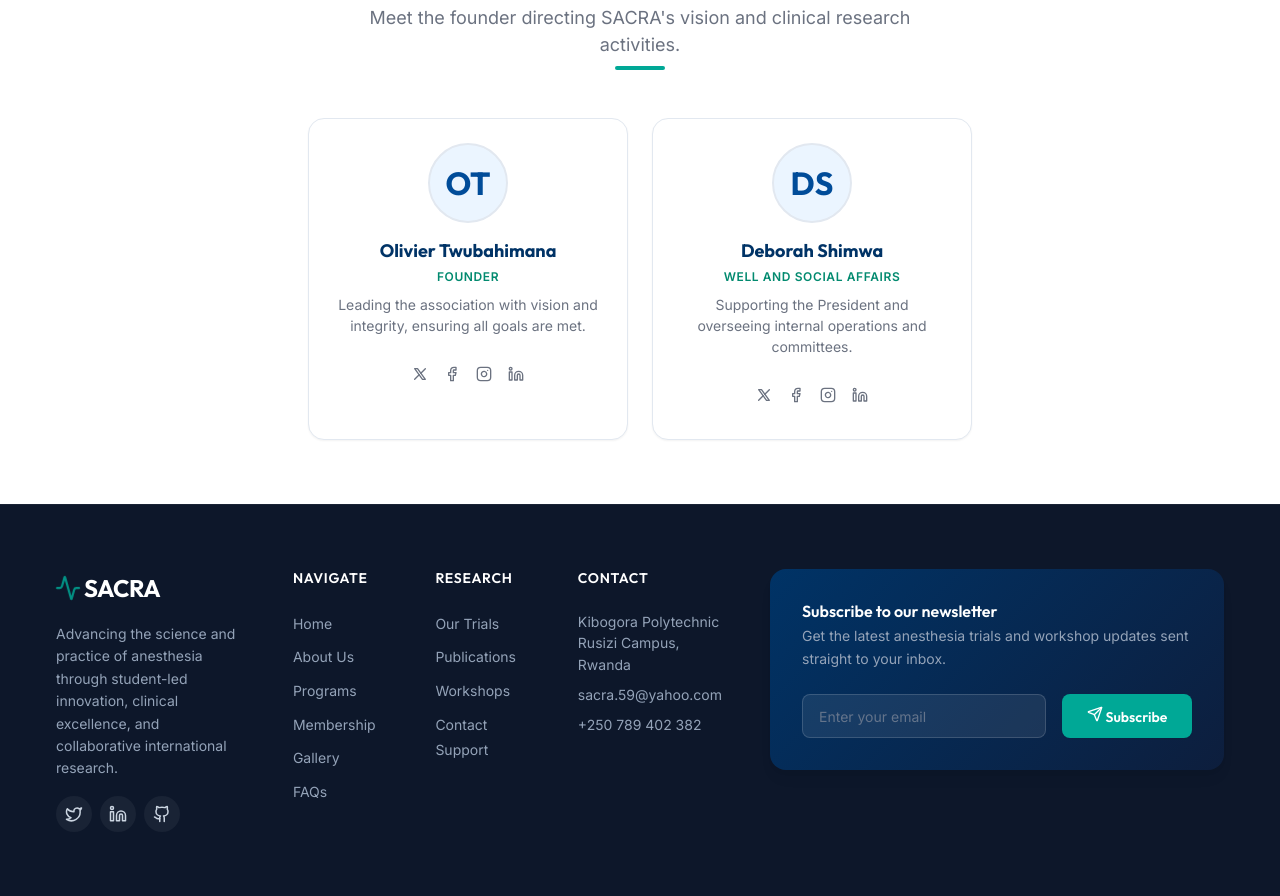
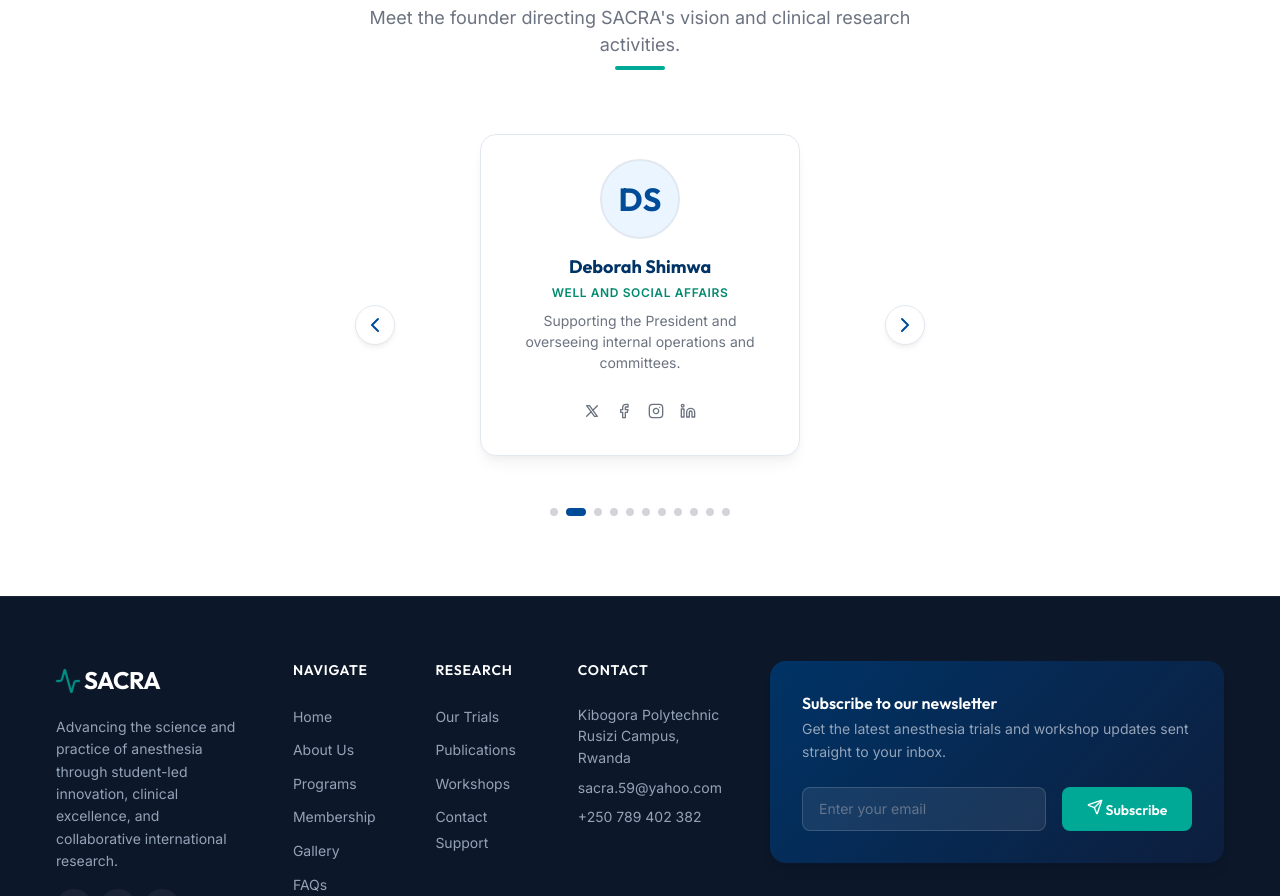
Before and after one commit to leopoldbonfils/Students-Anesthetist-Collaborative-Research-Association-SACRA-, a React (Create React App) app: page /about in a window 1280 px wide. Shown: the part 2624-3520 px from the top of the page. Built offline with nearby package versions, Linux system fonts and the light colour scheme.

Commit message:
change design of our leadership use swipe

```diff
--- a/src/Pages/About/About.css
+++ b/src/Pages/About/About.css
@@ -393,3 +393,125 @@
 @media (max-width: 600px) {
   /* team-grid flexbox natively handles layout */
 }
+
+/* Swiper Section for Leadership */
+.swiper-container {
+  position: relative;
+  max-width: 450px;
+  width: 100%;
+  margin: 0 auto;
+  padding: var(--space-base) 0;
+  pointer-events: auto;
+}
+
+.swiper-wrapper {
+  position: relative;
+  height: 350px;
+  width: 100%;
+  pointer-events: none;
+}
+
+.swiper-slide {
+  position: absolute;
+  top: 0;
+  left: 0;
+  width: 100%;
+  opacity: 0;
+  visibility: hidden;
+  transform: scale(0.95) translateY(10px);
+  transition: opacity 500ms cubic-bezier(0.4, 0, 0.2, 1),
+              transform 500ms cubic-bezier(0.4, 0, 0.2, 1),
+              visibility 500ms;
+  pointer-events: none;
+}
+
+.swiper-slide.active {
+  opacity: 1;
+  visibility: visible;
+  transform: scale(1) translateY(0);
+  z-index: 2;
+  pointer-events: auto;
+}
+
+.swiper-slide .team-card {
+  margin: 0 auto;
+  box-shadow: var(--shadow-lg);
+  border: 1px solid var(--color-border);
+  height: 100%;
+}
+
+.swiper-nav-btn {
+  position: absolute;
+  top: 50%;
+  transform: translateY(-50%);
+  width: 40px;
+  height: 40px;
+  border-radius: var(--radius-full);
+  background-color: var(--color-surface);
+  border: 1px solid var(--color-border);
+  display: flex;
+  align-items: center;
+  justify-content: center;
+  color: var(--color-primary);
+  cursor: pointer;
+  box-shadow: var(--shadow-md);
+  transition: all var(--transition-fast);
+  z-index: 10;
+  padding: 0;
+}
+
+.swiper-nav-btn:hover {
+  background-color: var(--color-primary);
+  color: var(--color-surface);
+  border-color: var(--color-primary);
+}
+
+.swiper-nav-btn.prev {
+  left: -60px;
+}
+
+.swiper-nav-btn.next {
+  right: -60px;
+}
+
+.swiper-pagination {
+  display: flex;
+  justify-content: center;
+  gap: var(--space-sm);
+  margin-top: var(--space-lg);
+}
+
+.swiper-dot {
+  width: 8px;
+  height: 8px;
+  border-radius: var(--radius-full);
+  background-color: var(--color-neutral-muted);
+  opacity: 0.3;
+  border: none;
+  cursor: pointer;
+  transition: all var(--transition-fast);
+  padding: 0;
+}
+
+.swiper-dot:hover {
+  opacity: 0.6;
+}
+
+.swiper-dot.active {
+  opacity: 1;
+  background-color: var(--color-primary);
+  width: 20px;
+}
+
+/* Adjust navigation buttons for mobile so they don't float outside viewport */
+@media (max-width: 600px) {
+  .swiper-container {
+    max-width: 90%;
+  }
+  .swiper-nav-btn.prev {
+    left: -20px;
+  }
+  .swiper-nav-btn.next {
+    right: -20px;
+  }
+}
--- a/src/Pages/About/About.js
+++ b/src/Pages/About/About.js
@@ -1,7 +1,7 @@
 import React from 'react';
 import { Card } from '../../components/ui/Card';
 import { SectionTitle } from '../../components/common/SectionTitle';
-import { Shield, Users, Lightbulb, Flag, Eye, Heart } from 'lucide-react';
+import { Shield, Users, Lightbulb, Flag, Eye, Heart, ChevronLeft, ChevronRight } from 'lucide-react';
 import simLabImg from '../../assets/images/sim-lab.png';
 import './About.css';
 
@@ -45,29 +45,122 @@ export const About = () => {
   const team = [
     {
       name: 'Olivier Twubahimana',
-      role: 'Founder',
+      role: 'Founder & President',
       desc: 'Leading the association with vision and integrity, ensuring all goals are met.',
       initials: 'OT',
-      socials: {
-        x: '#x',
-        facebook: '#facebook',
-        instagram: '#instagram',
-        linkedin: '#linkedin'
-      }
+      socials: { x: '#x', facebook: '#facebook', instagram: '#instagram', linkedin: '#linkedin' }
     },
     {
       name: 'Deborah Shimwa',
-      role: 'Well And Social Affairs',
+      role: 'Well and Social Affairs',
       desc: 'Supporting the President and overseeing internal operations and committees.',
       initials: 'DS',
-      socials: {
-        x: '#x',
-        facebook: '#facebook',
-        instagram: '#instagram',
-        linkedin: '#linkedin'
-      }
+      socials: { x: '#x', facebook: '#facebook', instagram: '#instagram', linkedin: '#linkedin' }
+    },
+    {
+      name: 'Jean-Claude Niyonisaba',
+      role: 'Vice President & Co-Founder',
+      desc: 'Driving strategic initiatives, collaborative research partnerships, and clinical audits.',
+      initials: 'JN',
+      socials: { x: '#x', facebook: '#facebook', instagram: '#instagram', linkedin: '#linkedin' }
+    },
+    {
+      name: 'Marie-Claire Uwineza',
+      role: 'Secretary General',
+      desc: 'Managing board communications, institutional relationships, and member documentation.',
+      initials: 'MU',
+      socials: { x: '#x', facebook: '#facebook', instagram: '#instagram', linkedin: '#linkedin' }
+    },
+    {
+      name: 'Emmanuel Habyarimana',
+      role: 'Director of Research',
+      desc: 'Overseeing multicenter audits, database management, and academic abstract submissions.',
+      initials: 'EH',
+      socials: { x: '#x', facebook: '#facebook', instagram: '#instagram', linkedin: '#linkedin' }
+    },
+    {
+      name: 'Grace Gakire',
+      role: 'Treasurer & Finance Chair',
+      desc: 'Managing research grants, conference travel funds, and annual budgets.',
+      initials: 'GG',
+      socials: { x: '#x', facebook: '#facebook', instagram: '#instagram', linkedin: '#linkedin' }
+    },
+    {
+      name: 'Eric Ndahimana',
+      role: 'Director of Education',
+      desc: 'Coordinating weekly case discussions, airway simulation labs, and guest webinars.',
+      initials: 'EN',
+      socials: { x: '#x', facebook: '#facebook', instagram: '#instagram', linkedin: '#linkedin' }
+    },
+    {
+      name: 'Divine Mutesi',
+      role: 'Public Relations Officer',
+      desc: 'Directing community outreach, hospital health advocacy, and media relations.',
+      initials: 'DM',
+      socials: { x: '#x', facebook: '#facebook', instagram: '#instagram', linkedin: '#linkedin' }
+    },
+    {
+      name: 'Patrick Habimana',
+      role: 'IT & Digital Infrastructure Lead',
+      desc: 'Maintaining the SACRA research portal, databases, and digital communication tools.',
+      initials: 'PH',
+      socials: { x: '#x', facebook: '#facebook', instagram: '#instagram', linkedin: '#linkedin' }
+    },
+    {
+      name: 'Aline Uwera',
+      role: 'Clinical Audit Coordinator',
+      desc: 'Supervising hospital safety check-list compliance audits and data entry.',
+      initials: 'AU',
+      socials: { x: '#x', facebook: '#facebook', instagram: '#instagram', linkedin: '#linkedin' }
+    },
+    {
+      name: 'Dr. Sarah Jenkins',
+      role: 'Founding Faculty Advisor',
+      desc: 'Attending Anesthesiologist advising on research methodology and clinical safety.',
+      initials: 'SJ',
+      socials: { x: '#x', facebook: '#facebook', instagram: '#instagram', linkedin: '#linkedin' }
     }
   ];
+
+  const [activeIndex, setActiveIndex] = React.useState(0);
+  const [isHovered, setIsHovered] = React.useState(false);
+  const [touchStart, setTouchStart] = React.useState(0);
+  const [touchEnd, setTouchEnd] = React.useState(0);
+
+  const nextSlide = React.useCallback(() => {
+    setActiveIndex((prev) => (prev + 1) % team.length);
+  }, [team.length]);
+
+  const prevSlide = React.useCallback(() => {
+    setActiveIndex((prev) => (prev - 1 + team.length) % team.length);
+  }, [team.length]);
+
+  React.useEffect(() => {
+    if (isHovered) return;
+    const timer = setInterval(() => {
+      nextSlide();
+    }, 4000);
+    return () => clearInterval(timer);
+  }, [isHovered, nextSlide]);
+
+  const handleTouchStart = (e) => {
+    setTouchStart(e.targetTouches[0].clientX);
+  };
+
+  const handleTouchMove = (e) => {
+    setTouchEnd(e.targetTouches[0].clientX);
+  };
+
+  const handleTouchEnd = () => {
+    if (touchStart - touchEnd > 75) {
+      nextSlide();
+    }
+    if (touchStart - touchEnd < -75) {
+      prevSlide();
+    }
+    setTouchStart(0);
+    setTouchEnd(0);
+  };
 
   return (
     <div className="about-page animate-fade-in">
@@ -170,9 +263,22 @@ export const About = () => {
             title="Our Leadership"
             subtitle="Meet the founder directing SACRA's vision and clinical research activities."
           />
-          <div className="team-grid">
-            {team.map((member, idx) => (
-              <Card key={idx} className="team-card" hoverEffect={true}>
+          <div className="swiper-container"
+               onMouseEnter={() => setIsHovered(true)}
+               onMouseLeave={() => setIsHovered(false)}
+               onTouchStart={handleTouchStart}
+               onTouchMove={handleTouchMove}
+               onTouchEnd={handleTouchEnd}>
+            <button className="swiper-nav-btn prev" onClick={prevSlide} aria-label="Previous Leader">
+              <ChevronLeft size={24} />
+            </button>
+
+            <div className="swiper-wrapper">
+              {team.map((member, idx) => {
+                const isActive = idx === activeIndex;
+                return (
+                  <div key={idx} className={`swiper-slide ${isActive ? 'active' : ''}`}>
+                    <Card className="team-card" hoverEffect={true}>
                       <div className="team-avatar-placeholder">
                         <span>{member.initials}</span>
                       </div>
@@ -215,7 +321,25 @@ export const About = () => {
                         )}
                       </div>
                     </Card>
+                  </div>
+                );
+              })}
+            </div>
+
+            <button className="swiper-nav-btn next" onClick={nextSlide} aria-label="Next Leader">
+              <ChevronRight size={24} />
+            </button>
+
+            <div className="swiper-pagination">
+              {team.map((_, idx) => (
+                <button
+                  key={idx}
+                  className={`swiper-dot ${idx === activeIndex ? 'active' : ''}`}
+                  onClick={() => setActiveIndex(idx)}
+                  aria-label={`Go to slide ${idx + 1}`}
+                />
               ))}
+            </div>
           </div>
         </div>
       </section>
```
Also changed, not shown: 1 other file (tests, documents, lock files or other folders). Lines whose indentation alone changed are shown as unchanged.
